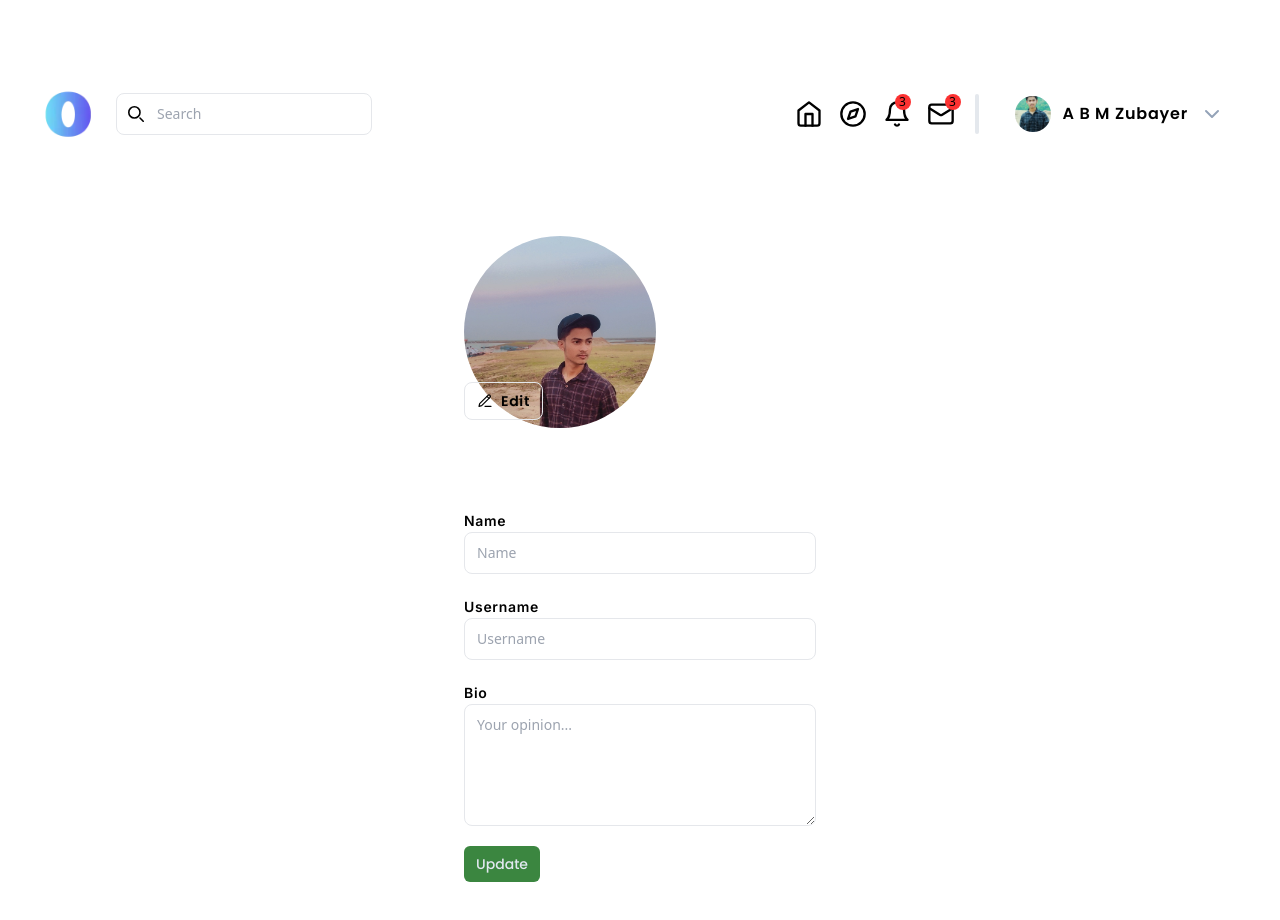
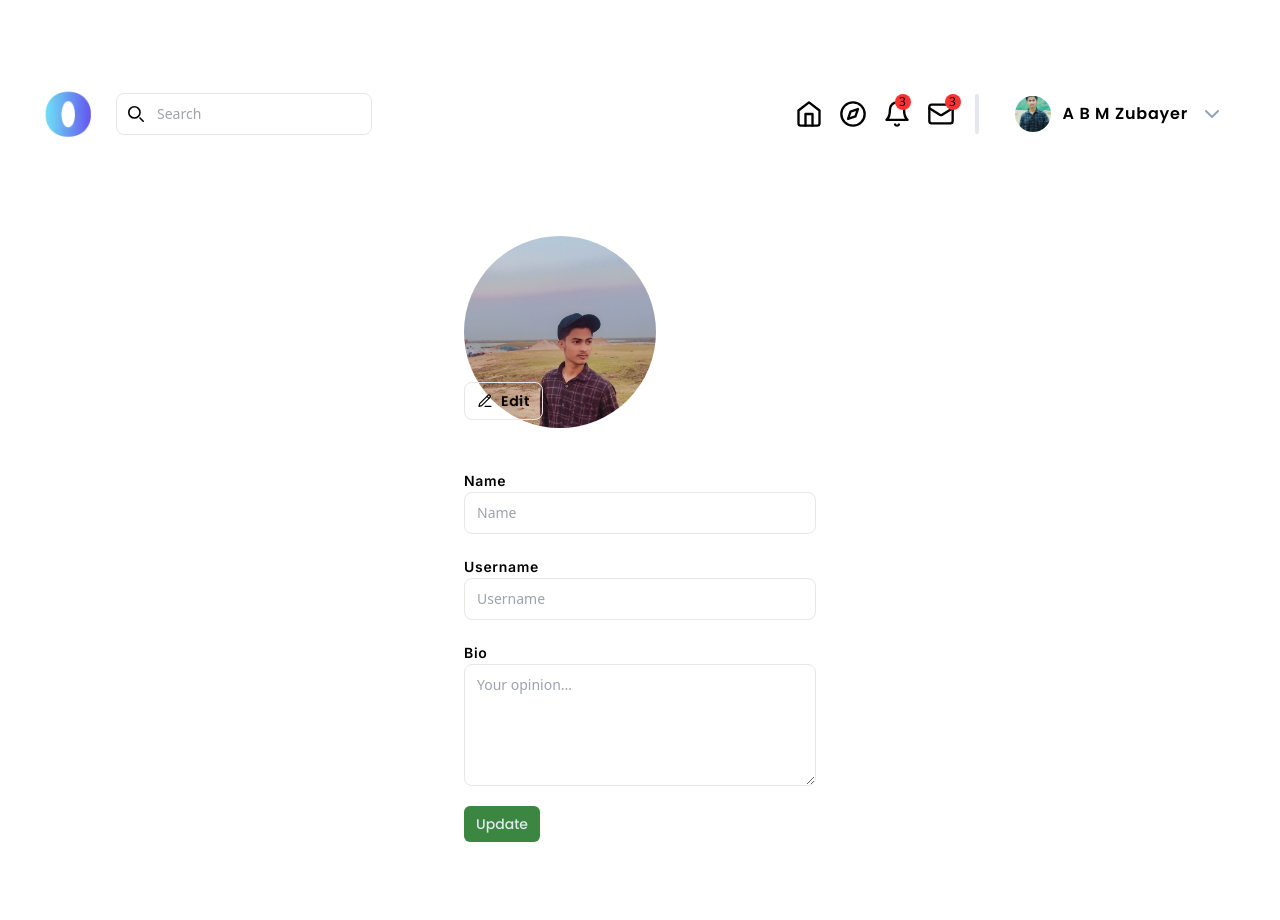
Before and after one commit to zubayer-47/OpWeave, a React (Vite) app: page /#/settings in a window 1280 px wide. Before the commit the page ends 882 px from the top, so only its background shows below. Built offline with nearby package versions, Linux system fonts and the light colour scheme; no server answers.

Commit message:
fix: settings

```diff
--- a/src/pages/settings/Settings.tsx
+++ b/src/pages/settings/Settings.tsx
@@ -1,13 +1,12 @@
 import clsx from 'clsx';
-import { Bell, Compass, PencilLine } from 'lucide-react';
+import { PencilLine } from 'lucide-react';
 import profile from '../../assets/profile2.jpg';
 import Button from '../../components/Buttons/Button';
-import Hr from '../../components/Hr';
 import Input from '../../components/Inputs/Input';
 
 const Settings = () => {
 	return (
-		<div className='mx-96 mt-20'>
+		<div className='mx-96 my-20'>
 			<div className='w-fit relative group'>
 				<img
 					src={profile}
@@ -22,27 +21,9 @@ const Settings = () => {
 					<PencilLine className='mr-2 size-4' strokeWidth={1.8} />
 					<span className='title text-sm'>Edit</span>
 				</button>
-
-				<div className='dark:bg-dark-primary px-1 flex-col border dark:border-dark-border rounded-xl z-10 group-focus:flex hidden'>
-					<button
-						// onClick={handleClose}
-						className='flex items-center gap-3 py-2 px-3 rounded-lg my-1.5 hover:bg-normal-primary/20 cursor-pointer transition-all'
-					>
-						<Compass className='text-light-primary' strokeWidth={1.5} />
-						<h3 className='title text-sm font-normal'>More Option</h3>
-					</button>
-					<Hr />
-					<button
-						// onClick={handleClose}
-						className='flex items-center gap-3 py-2 px-3 rounded-lg my-1.5 hover:bg-normal-primary/20 cursor-pointer transition-all'
-					>
-						<Bell className='text-light-primary' strokeWidth={1.5} />
-						<h3 className='title text-sm font-normal'>More Option</h3>
-					</button>
-				</div>
 			</div>
 
-			<div className='flex flex-col gap-5 mt-20 col-span-2'>
+			<div className='flex flex-col gap-5 mt-10 col-span-2'>
 				<Input
 					hint='Name'
 					handler={() => {
```
